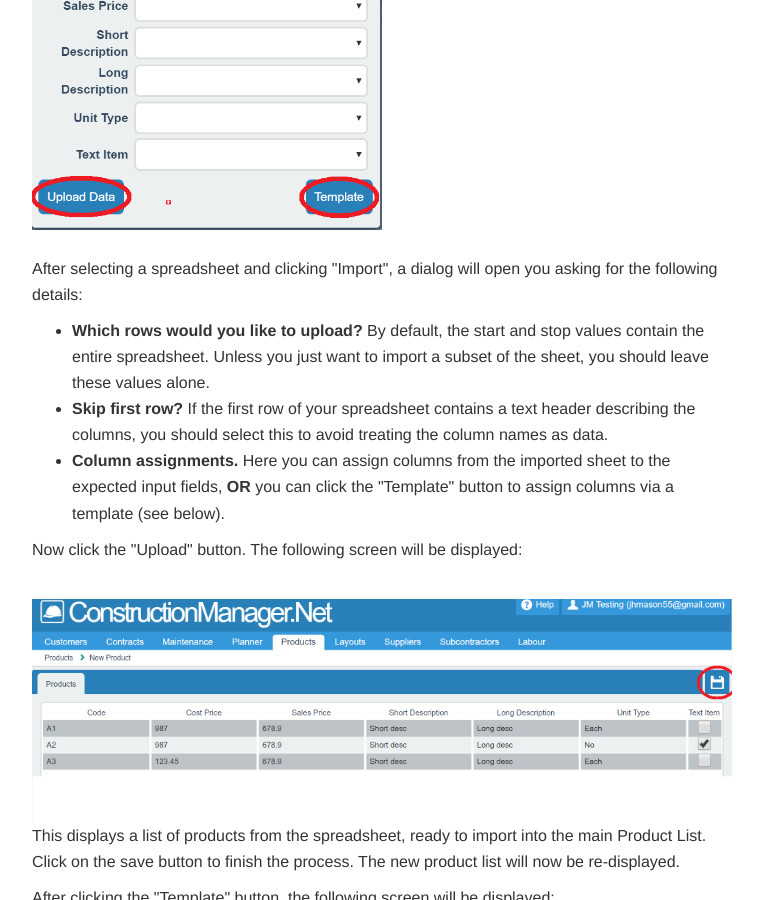
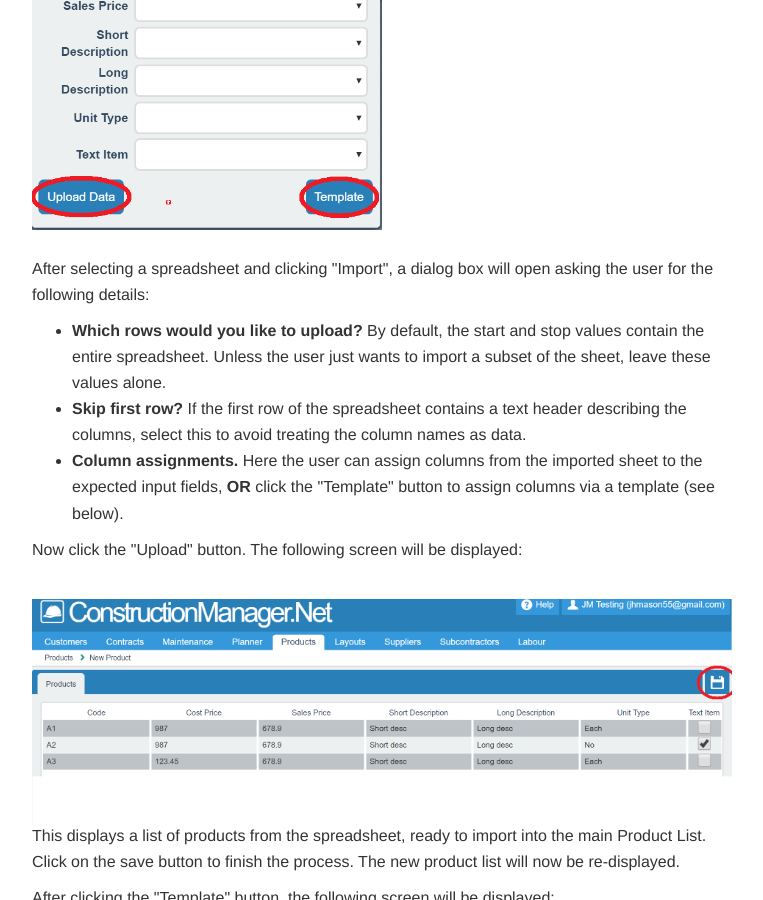
Before and after one commit to JNCSolutions/ConstructionManagerDocs, a Jekyll site: the page built from products.html, in a window 1280 px wide and 900 px high, scrolled down 3631 px. Shown: the whole window, without its empty margins (258-1021 px from the left). Built offline with Jekyll 4.4.1, drawn with Linux system fonts in a browser that asks for light colours.

Commit message:
Update products.html

```diff
--- a/products.html
+++ b/products.html
@@ -82,17 +82,17 @@ title: Products
       <br> <br>
       <img src="img/Products_Import 03.PNG" style="width: 50%;">
       <br> <br>
-     <p>After selecting a spreadsheet and clicking "Import", a dialog will open you asking for the following details:</p>
+     <p>After selecting a spreadsheet and clicking "Import", a dialog box will open asking the user for the following details:</p>
      <ul>
       <li><b>Which rows would you like to upload?</b>
        By default, the start and stop values contain the entire spreadsheet.
-       Unless you just want to import a subset of the sheet, you should leave these values alone.</li>
+       Unless the user just wants to import a subset of the sheet, leave these values alone.</li>
       <li><b>Skip first row?</b>
-       If the first row of your spreadsheet contains a text header describing the columns,
-       you should select this to avoid treating the column names as data.</li>
+       If the first row of the spreadsheet contains a text header describing the columns,
+        select this to avoid treating the column names as data.</li>
       <li><b>Column assignments.</b>
-       Here you can assign columns from the imported sheet to the expected input fields,
-       <b>OR</b> you can click the "Template" button to assign columns via a template (see below).</li>
+       Here the user can assign columns from the imported sheet to the expected input fields,
+       <b>OR</b> click the "Template" button to assign columns via a template (see below).</li>
      </ul>
 
     <p>Now click the "Upload" button. The following screen will be displayed:</p>
```
